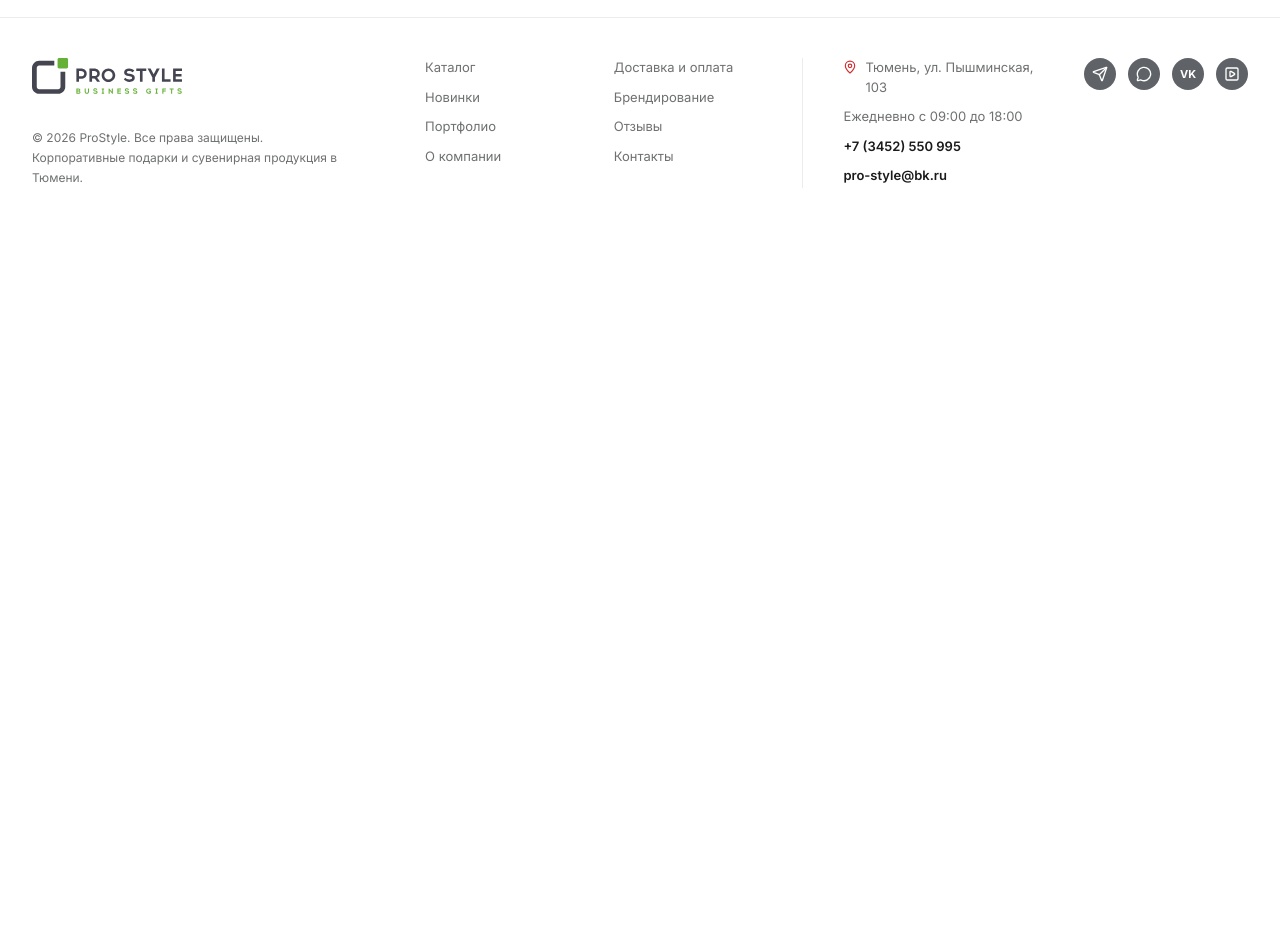
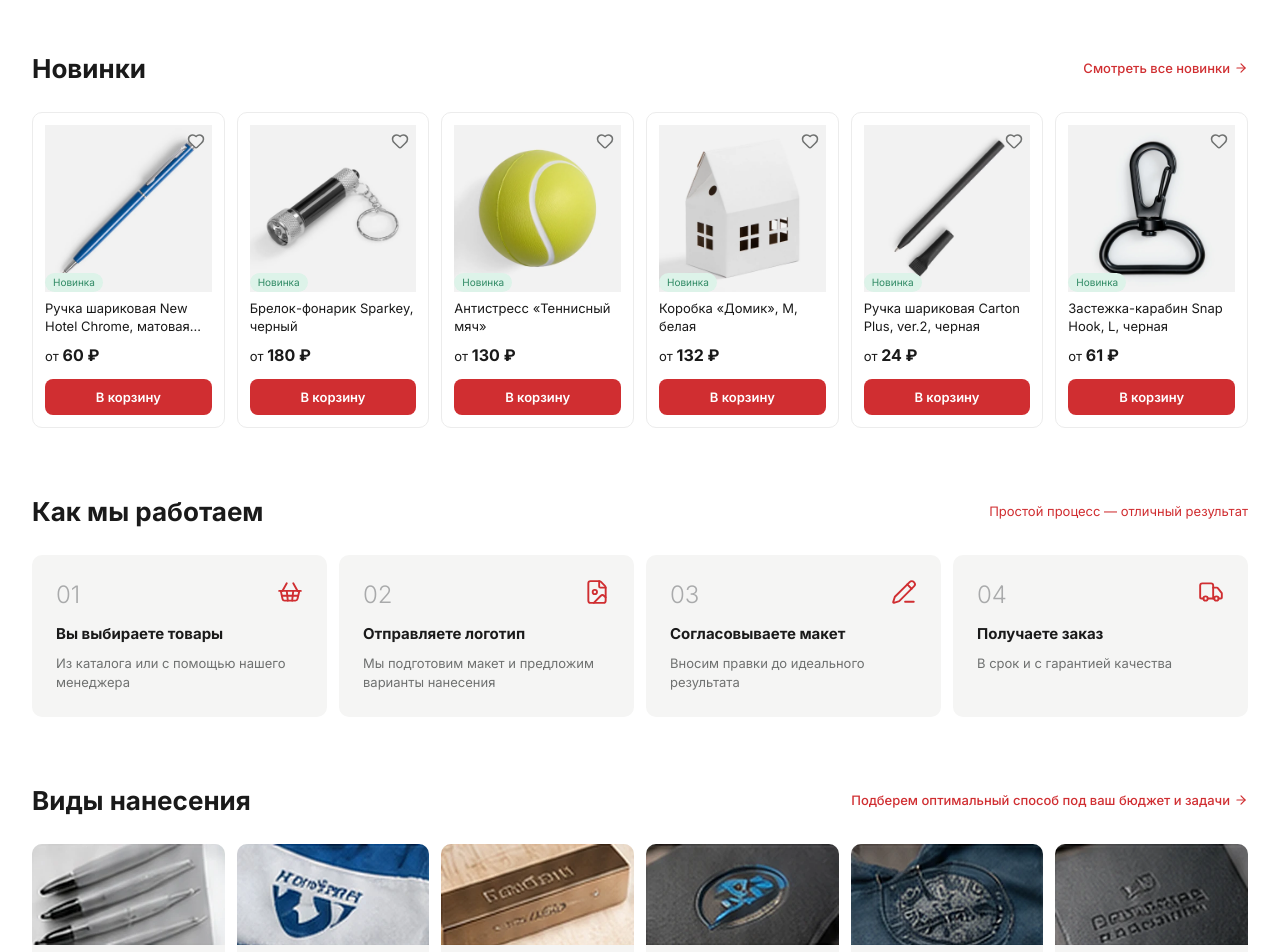
Before and after one commit to lemnity/prost, a Next.js app: page / in a window 1280 px wide. Shown: the part 1280-2232 px from the top of the page. Before the commit the page ends 1508 px from the top, so only its background shows below. Built offline with nearby package versions, Linux system fonts and the light colour scheme.

Commit message:
feat: new products, how we work and application types sections

```diff
--- a/src/app/page.tsx
+++ b/src/app/page.tsx
@@ -1,11 +1,17 @@
 import { Hero } from "@/components/home/hero";
 import { PopularCategories } from "@/components/home/popular-categories";
+import { NewProducts } from "@/components/home/new-products";
+import { HowWeWork } from "@/components/home/how-we-work";
+import { ApplicationTypes } from "@/components/home/application-types";
 
 export default function Home() {
   return (
     <main>
       <Hero />
       <PopularCategories />
+      <NewProducts />
+      <HowWeWork />
+      <ApplicationTypes />
     </main>
   );
 }
--- /dev/null
+++ b/src/components/catalog/product-card.tsx
@@ -0,0 +1,56 @@
+import Image from "next/image";
+import Link from "next/link";
+import { Heart } from "lucide-react";
+import { formatPriceValue } from "@/lib/format";
+import type { Product } from "@/lib/catalog/types";
+
+export function ProductCard({ product }: { product: Product }) {
+  const inStock = product.stock > 0;
+  return (
+    <article className="flex flex-col rounded-[10px] border border-line bg-white p-3">
+      <div className="relative aspect-square">
+        <Link href={product.url} tabIndex={-1} aria-hidden="true" className="absolute inset-0">
+          <Image
+            src={product.image}
+            alt={product.title}
+            fill
+            sizes="(min-width:1024px) 190px, 220px"
+            className="object-contain"
+          />
+        </Link>
+        <button
+          type="button"
+          aria-label="Добавить в избранное"
+          className="absolute right-0 top-0 inline-flex size-8 items-center justify-center text-muted hover:text-brand"
+        >
+          <Heart size={18} aria-hidden="true" />
+        </button>
+        {product.isNew ? (
+          <span className="absolute bottom-0 left-0 rounded-full bg-new-bg px-2 py-0.5 text-[10px] text-new-text">
+            Новинка
+          </span>
+        ) : null}
+      </div>
+      <Link
+        href={product.url}
+        className="mt-2 line-clamp-2 min-h-[2lh] text-[13px] leading-snug text-ink hover:text-brand"
+      >
+        {product.title}
+      </Link>
+      <p className="mt-2 text-base font-bold">
+        <span className="text-[13px] font-normal">от </span>
+        {formatPriceValue(product.priceFrom)}
+      </p>
+      <button
+        type="button"
+        className={`mt-3 h-9 rounded-lg text-[13px] font-semibold ${
+          inStock
+            ? "bg-brand text-white hover:bg-brand-hover"
+            : "border border-brand bg-white text-brand"
+        }`}
+      >
+        {inStock ? "В корзину" : "Запросить"}
+      </button>
+    </article>
+  );
+}
--- /dev/null
+++ b/src/components/home/application-types.tsx
@@ -0,0 +1,38 @@
+import Image from "next/image";
+import Link from "next/link";
+import { Container } from "@/components/ui/container";
+import { SectionHeader } from "@/components/ui/section-header";
+import { applications } from "@/content/home";
+
+export function ApplicationTypes() {
+  return (
+    <section aria-labelledby="application-types-title" className="py-6 md:py-8">
+      <Container>
+        <SectionHeader
+          id="application-types-title"
+          title={applications.title}
+          link={applications.link}
+        />
+        <div className="grid grid-cols-2 gap-3 sm:grid-cols-3 lg:grid-cols-6">
+          {applications.items.map((a) => (
+            <Link key={a.id} href={a.href} className="block overflow-hidden rounded-[10px] bg-surface">
+              <div className="relative aspect-[360/189]">
+                <Image
+                  src={a.image}
+                  alt=""
+                  fill
+                  sizes="(min-width:1024px) 200px, 45vw"
+                  className="object-cover"
+                />
+              </div>
+              <div className="p-4">
+                <h3 className="text-sm font-bold">{a.title}</h3>
+                <p className="mt-1.5 line-clamp-3 text-[12.5px] text-muted">{a.text}</p>
+              </div>
+            </Link>
+          ))}
+        </div>
+      </Container>
+    </section>
+  );
+}
--- /dev/null
+++ b/src/components/home/how-we-work.tsx
@@ -0,0 +1,34 @@
+import { FileImage, PencilLine, ShoppingBasket, Truck } from "lucide-react";
+import { Container } from "@/components/ui/container";
+import { SectionHeader } from "@/components/ui/section-header";
+import { steps, type StepIcon } from "@/content/home";
+
+const icons = { basket: ShoppingBasket, file: FileImage, pen: PencilLine, truck: Truck } satisfies Record<StepIcon, unknown>;
+
+export function HowWeWork() {
+  return (
+    <section aria-labelledby="how-we-work-title" className="py-6 md:py-8">
+      <Container>
+        <SectionHeader id="how-we-work-title" title={steps.title} note={steps.note} />
+        <ol className="grid grid-cols-1 gap-3 sm:grid-cols-2 lg:grid-cols-4">
+          {steps.items.map((s) => {
+            const Icon = icons[s.icon];
+            return (
+              <li key={s.number} className="relative min-h-[150px] rounded-[10px] bg-surface p-6">
+                <span className="text-2xl font-light text-faint">{s.number}</span>
+                <Icon
+                  size={26}
+                  strokeWidth={1.75}
+                  aria-hidden="true"
+                  className="absolute right-6 top-6 text-brand"
+                />
+                <h3 className="mt-3 text-[15px] font-bold">{s.title}</h3>
+                <p className="mt-2 text-[13px] text-muted">{s.text}</p>
+              </li>
+            );
+          })}
+        </ol>
+      </Container>
+    </section>
+  );
+}
--- /dev/null
+++ b/src/components/home/new-products.tsx
@@ -0,0 +1,26 @@
+import { ProductCard } from "@/components/catalog/product-card";
+import { Container } from "@/components/ui/container";
+import { SectionHeader } from "@/components/ui/section-header";
+import { getNewProducts } from "@/lib/catalog";
+
+export async function NewProducts() {
+  const products = await getNewProducts(6);
+  return (
+    <section aria-labelledby="new-products-title" className="py-6 md:py-8">
+      <Container>
+        <SectionHeader
+          id="new-products-title"
+          title="Новинки"
+          link={{ label: "Смотреть все новинки", href: "/catalog/new" }}
+        />
+        <div className="no-scrollbar -mx-4 scroll-px-4 md:scroll-px-8 lg:scroll-px-0 flex snap-x gap-3 overflow-x-auto px-4 md:-mx-8 md:px-8 lg:mx-0 lg:grid lg:grid-cols-6 lg:overflow-visible lg:px-0">
+          {products.map((p) => (
+            <div key={p.id} className="flex w-[220px] shrink-0 snap-start lg:w-auto [&>*]:w-full">
+              <ProductCard product={p} />
+            </div>
+          ))}
+        </div>
+      </Container>
+    </section>
+  );
+}
--- a/src/components/ui/section-header.tsx
+++ b/src/components/ui/section-header.tsx
@@ -10,14 +10,14 @@ type SectionHeaderProps = {
 
 export function SectionHeader({ id, title, link, note }: SectionHeaderProps) {
   return (
-    <div className="mb-5 flex items-center justify-between gap-4 md:mb-6">
+    <div className="mb-5 flex flex-wrap items-center justify-between gap-x-4 gap-y-1 md:mb-6">
       <h2 id={id} className="text-[22px] font-bold md:text-[26px]">
         {title}
       </h2>
       {link ? (
         <Link
           href={link.href}
-          className="inline-flex shrink-0 items-center gap-1 text-xs font-medium text-brand hover:text-brand-hover md:text-[13px]"
+          className="inline-flex items-center md:shrink-0 gap-1 text-xs font-medium text-brand hover:text-brand-hover md:text-[13px]"
         >
           {link.label}
           <ArrowRight size={14} aria-hidden="true" />
--- a/src/lib/format.ts
+++ b/src/lib/format.ts
@@ -1,5 +1,10 @@
 const priceNumber = new Intl.NumberFormat("ru-RU");
 
+/** Number with ru-RU grouping (NBSP) and currency sign, without the «от» prefix. */
+export function formatPriceValue(value: number): string {
+  return `${priceNumber.format(value)} ₽`;
+}
+
 export function formatPrice(value: number): string {
-  return `от ${priceNumber.format(value)} ₽`;
+  return `от ${formatPriceValue(value)}`;
 }
```
